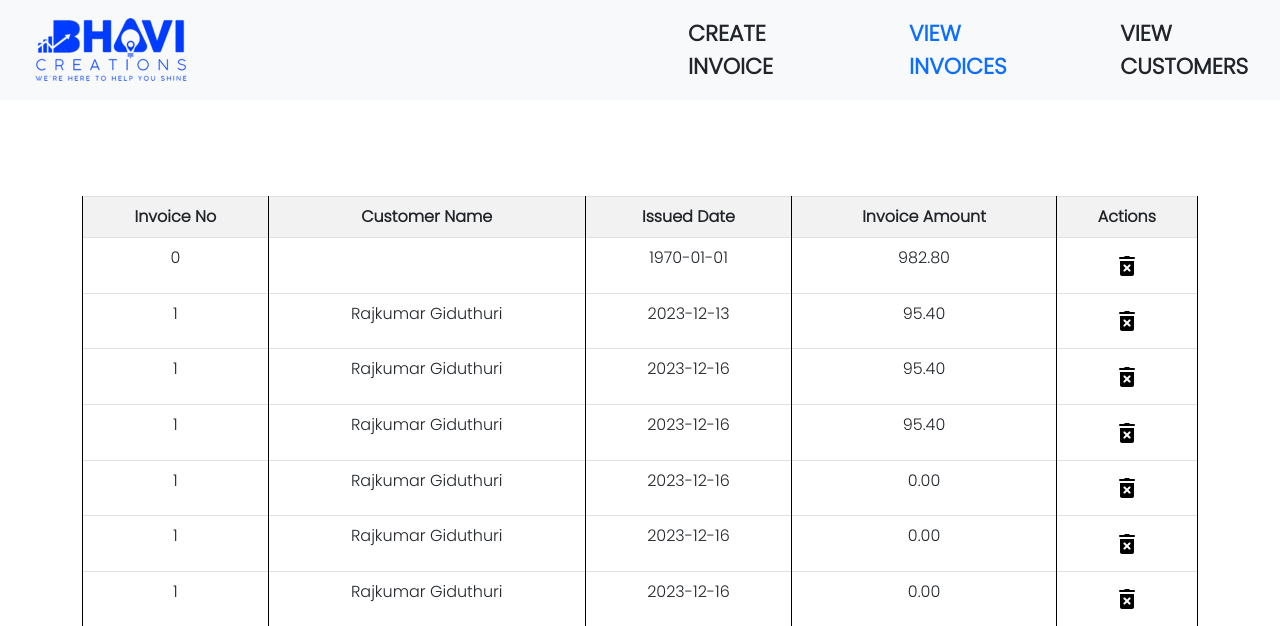
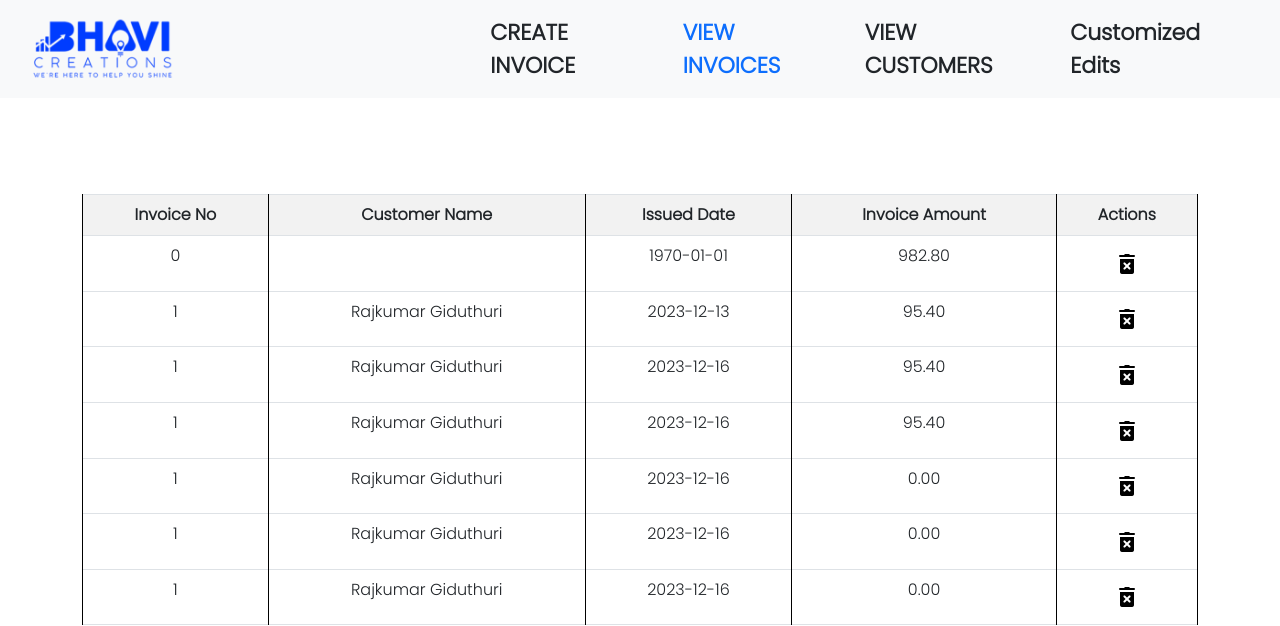
Before and after one commit to bhavi-creations/invoice-generator, a PHP site: page /viewinvoices.php in a window 1280 px wide. Shown: the top 626 px of the page. Run offline with PHP 8.4, Linux system fonts and the light colour scheme; data comes from the database, SQL or seed files in the repository; some libraries are stand-ins or nearby versions.

Commit message:
frontend changes

```diff
--- a/img/style.css
+++ b/img/style.css
@@ -43,7 +43,7 @@ h6 .form-control{
 /* NAVBAR */
 
 .navbarleft{
-     margin-left: 30%;
+     margin-left: 26%;
 
 }
 .navbar-nav{
--- a/viewinvoices.php
+++ b/viewinvoices.php
@@ -62,16 +62,19 @@ $result = $conn->query($sql);
                 <button class="navbar-toggler" type="button" data-bs-toggle="collapse" data-bs-target="#navbarNav" aria-controls="navbarNav" aria-expanded="false" aria-label="Toggle navigation">
                     <span class="navbar-toggler-icon"></span>
                 </button>
-            <div class="collapse navbar-collapse mr-auto" id="navbarNav">
-                <ul class="navbar-nav navbarleft">
-                    <li class="nav-item">
-                        <a class="nav-link active text-dark pe-5 me-5" aria-current="page" href="invoice.php">CREATE INVOICE</a>
+                <div class="collapse navbar-collapse ms-auto " id="navbarNav">
+                    <ul class="navbar-nav " style="margin-left: 10%;">
+                        <li class="nav-item pe-5">
+                            <a class="nav-link text-dark" href="invoice.php">CREATE INVOICE</a>
                         </li>
-                    <li class="nav-item">
-                        <a class="nav-link text-primary pe-5" href="viewinvoices.php">VIEW INVOICES</a>
+                        <li class="nav-item pe-5">
+                            <a class="nav-link active text-primary" href="viewinvoices.php">VIEW INVOICES</a>
                         </li>
-                    <li class="nav-item">
-                        <a class="nav-link text-dark ps-5" href="viewcustomers.php">VIEW CUSTOMERS</a>
+                        <li class="nav-item pe-5">
+                            <a class="nav-link text-dark" href="viewcustomers.php">VIEW CUSTOMERS</a>
+                        </li>
+                        <li class="nav-item pe-5">
+                            <a class="nav-link text-dark" href="customized_edits.php">Customized Edits</a>
                         </li>
                     </ul>
                 </div>
@@ -92,14 +95,16 @@ $result = $conn->query($sql);
                 <div class="collapse navbar-collapse" id="navbarNav">
                     <ul class="navbar-nav ml-auto">
                         <li class="nav-item">
-              <a class="nav-link active" aria-current="page" href="index.html">CREATE INVOICE</a>
-
+                            <a class="nav-link active" aria-current="page" href="invoice.php">CREATE INVOICE</a>
                         </li>
                         <li class="nav-item">
-              <a class="nav-link" href="viewinvoices.html">VIEW INVOICES</a>
+                            <a class="nav-link" href="viewinvoices.php">VIEW INVOICES</a>
                         </li>
                         <li class="nav-item">
-              <a class="nav-link" href="viewcustomers.html">VIEW CUSTOMERS</a>
+                            <a class="nav-link" href="viewcustomers.php">VIEW CUSTOMERS</a>
+                        </li>
+                        <li class="nav-item">
+                            <a class="nav-link" href="customized_edits.php">Customized Edits</a>
                         </li>
                     </ul>
                 </div>
@@ -108,30 +113,7 @@ $result = $conn->query($sql);
 
     </header>
 
-    <!-- <div class="container pt-5 mt-5"   >
-        <div class="table-responsive" >
-            <table class="table table-bordered viewinvoicetable" >
-                <thead>
-                    <tr style=" background-color: #f2f2f2;">
-                        <th class="text-center"> InVoice No</th>
-                        <th> Customer Name </th>
-                        <th> Issued Date  </th>
-                        <th> Invoice Amount </th>
-                        <th> Actions </th>
-                    </tr>
-                </thead>
-                <tbody id="product_tbody  viewinvoicetable">
-                    <tr>
-                        <td>001</td>
-                        <td>Bhavi</td>
-                        <td>16/12/2023</td>
-                        <td>30000</td>
-                        <td> <img src="img/icons8-pencil-24.png" alt="">  <img src="img/icons8-view-24.png" alt="">  <img src="img/icons8-delete-24.png" alt=""></td>
-                    </tr>
-                </tbody>
-            </table>
-            </div>
-    </div> -->
+
 
 </body>
 </html>
```
Also changed, not shown: customized_edits.php (+22 -19 lines), formprocess.php (+30 -11 lines), invoice.php (+34 -18 lines), viewcustomers.php (+11 -8 lines). Lines whose indentation alone changed are shown as unchanged.
